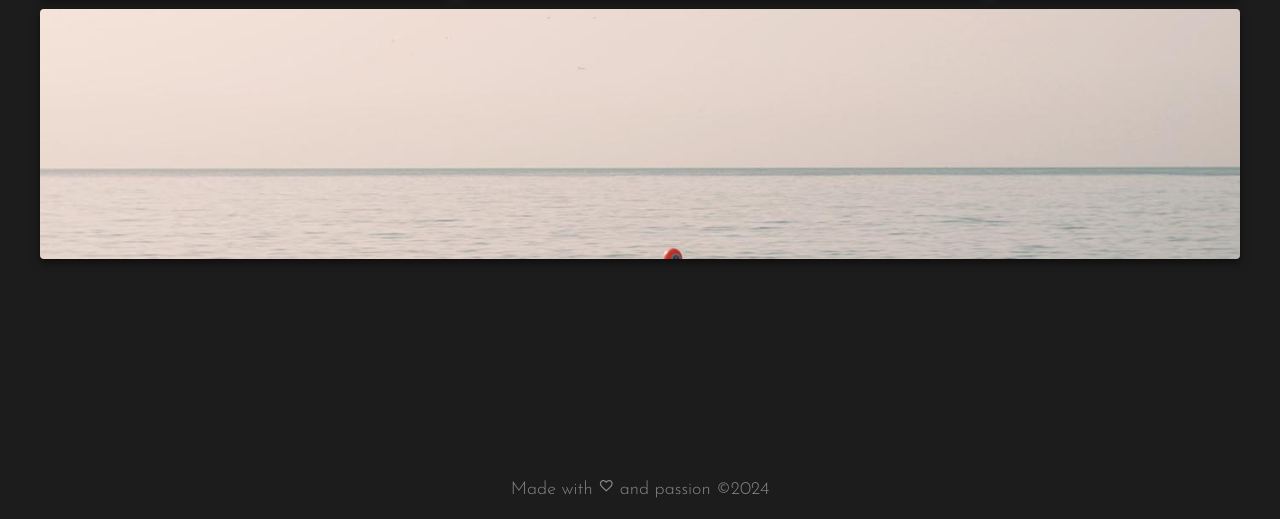
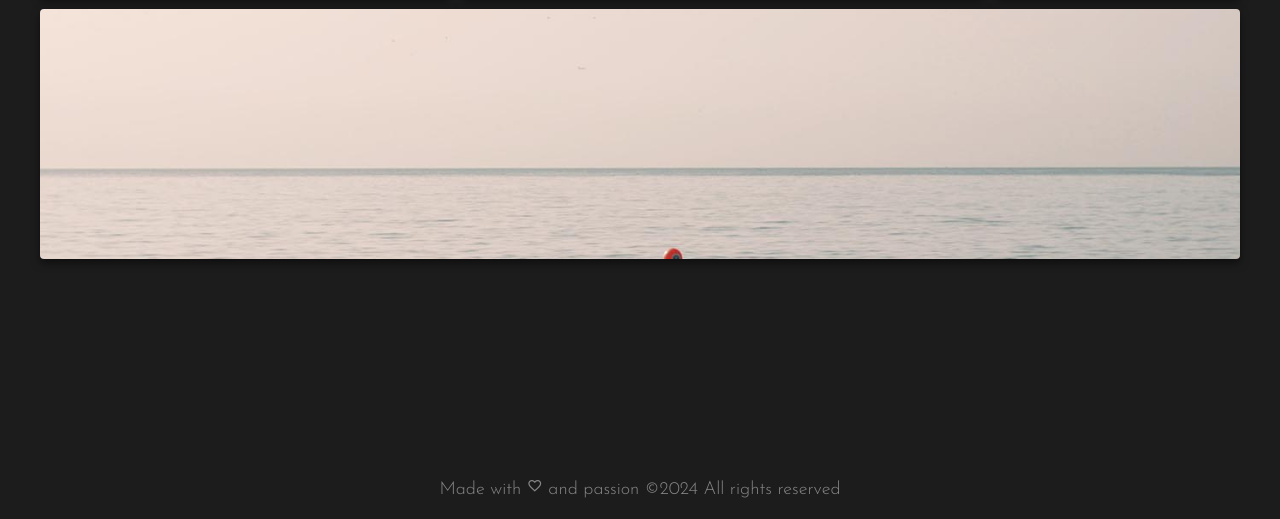
Before and after one commit to jakub482004/Website, a plain HTML site: page index.html in a window 1280 px wide. Shown: the part 8779-9298 px from the top of the page. Drawn offline with nearby package versions, Linux system fonts and the light colour scheme; animation ran at ten frames a second.

Commit message:
Update index.html footer

```diff
--- a/index.html
+++ b/index.html
@@ -136,7 +136,7 @@
 
     <!-- Footer -->
     <footer id="footer">
-        <div><p><a>Made with <span class="material-symbols-outlined"> favorite </span> and passion ©2024</a></p></div>
+        <div><p><a>Made with <span class="material-symbols-outlined"> favorite </span> and passion ©2024 All rights reserved</a></p></div>
     </footer>
 
     <script src="script.js"></script>
```
